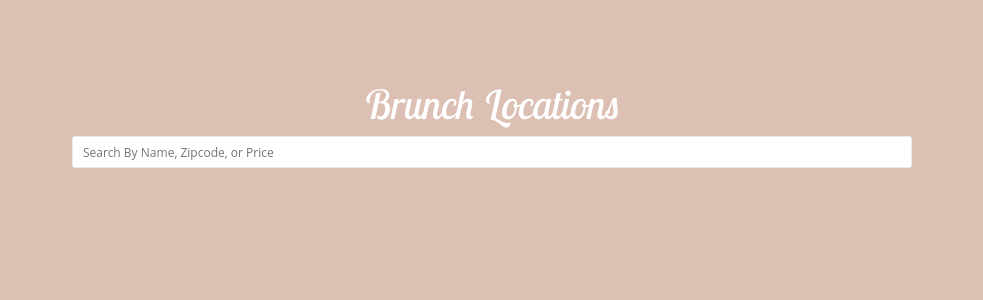
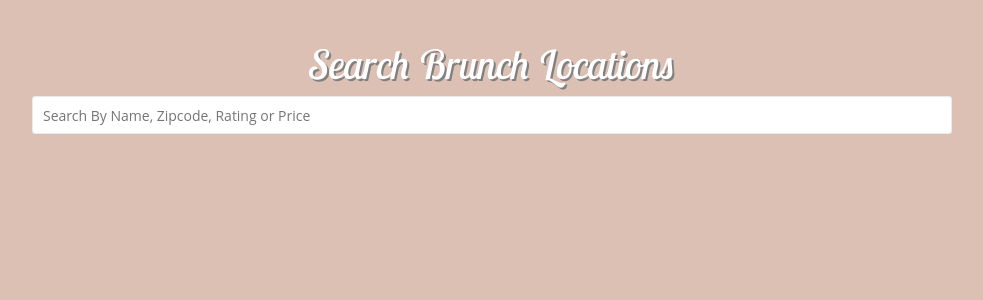
Before and after one commit to mknp21/brunchies, a Flask app: page /brunchspots in a window 1280 px wide. Shown: the part 56-356 px from the top of the page, without its empty margins (148-1131 px from the left). Run offline with Flask 2, Linux system fonts and the light colour scheme; data that the repository does not hold is empty.

Commit message:
Finished styling

```diff
--- a/static/css/restaurants.css
+++ b/static/css/restaurants.css
@@ -1,5 +1,5 @@
 .container {
-    padding: 40px;
+    padding: 20px;
     margin: 0 auto;
     max-width: 1000px;
     text-align: center;
@@ -14,8 +14,8 @@
 
 .restaurant {
     list-style-type: none;
-    background-color: #aa6f5d;
-    border-radius: 3px;
+    background-color: rgba(189,130,112,0.85);
+    border-radius: 10px;
     padding: 10px 20px;
     display: grid;
     grid-template-columns: 3fr 1fr;
@@ -23,17 +23,30 @@
         'name image'
         'info image';
     text-align: left;
+    align-items: center;
 }
 
-.restaurant > h3 {
+h1 {
+    text-shadow: 2px 2px gray;
+}
+
+a {
+    color: white;
+}
+
+.restaurant > h2 {
     grid-area: name;
     margin-bottom: 0px;
+    text-align: left;
+    text-shadow: 1px 2px gray;
 }
 
-.restaurant > p {
+.restaurant > h5 {
     grid-area: info;
     margin: 0;
-    margin-top: -18px;
+    margin-top: 5px;
+    color: #FCDFD3;
+    text-shadow: 1px 1px gray;
 }
 
 .restaurant > img {
@@ -43,11 +56,12 @@
 
 #searchBar {
     width: 100%;
-    height: 32px;
+    height: 38px;
     border-radius: 3px;
     border: 1px solid #eaeaea;
+    margin-bottom: 20px;
     padding: 5px 10px;
-    font-size: 12px;
+    font-size: 14px;
 }
 
 #searchWrapper {
--- a/static/js/search.js
+++ b/static/js/search.js
@@ -39,8 +39,8 @@ const displayRestaurants = (restaurants) => {
         .map((restaurant) => {
             return `
             <li class="restaurant">
-                <h3><a href="/brunchspots/${restaurant.id}">${restaurant.name}</a></h3>
-                <p>Rating: ${restaurant.rating} | ${restaurant.price}</p></br>
+                <h2><a href="/brunchspots/${restaurant.id}">${restaurant.name}</a></h2>
+                <h5>${restaurant.price} &middot; ${restaurant.rating} &middot; ${restaurant.rev_count} reviews</h5></br>
                 <img src="${restaurant.img}"></img>
             </li>
         `;
--- a/templates/all_restaurants.html
+++ b/templates/all_restaurants.html
@@ -5,13 +5,13 @@
 {% endblock %}
 {% block body %}
 <div class="container">
-  <h1>Brunch Locations</h1>
+  <h1>Search Brunch Locations</h1>
   <div id="searchWrapper">
     <input
         type="text"
         name="searchBar"
         id="searchBar"
-        placeholder="Search By Name, Zipcode, or Price"/>
+        placeholder="Search By Name, Zipcode, Rating or Price"/>
   </div>
   <ul id="all-restaurants"></ul>
 </div>
```
